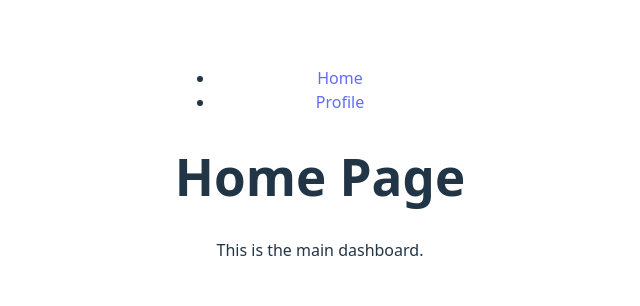
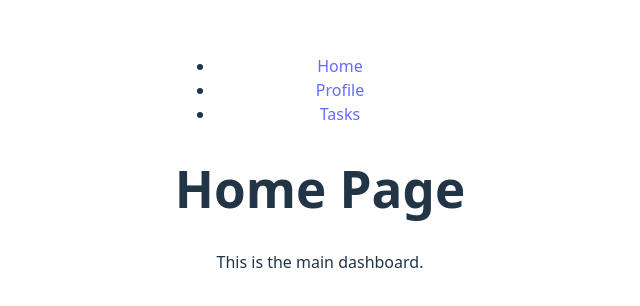
Before and after one commit to nicjia/cs35L-project, a React (Vite) app in the folder client/: page / in a window 1280 px wide. Shown: the part 236-542 px from the top of the page, without its empty margins (320-960 px from the left). Built offline with nearby package versions, Linux system fonts and the light colour scheme.

Commit message:
added route to tasks page

```diff
--- a/client/src/App.jsx
+++ b/client/src/App.jsx
@@ -5,6 +5,7 @@
 //import page components
 import Home from './pages/Home';
 import Profile from './pages/Profile';
+import Tasks from './pages/Tasks';
 
 function App() {
   return (
@@ -18,6 +19,9 @@
           <li>
             <Link to="/profile">Profile</Link>
           </li>
+          <li>
+            <Link to="/tasks">Tasks</Link>
+          </li>
         </ul>
       </nav>
 
@@ -26,6 +30,7 @@
         <Routes>
           <Route path="/" element={<Home />} />
           <Route path="/profile" element={<Profile />} />
+          <Route path="/tasks" element={<Tasks />} />
           {/* Add future routes here*/}
         </Routes>
       </main>
```
Also changed, not shown: 1 other file (tests, documents, lock files or other folders).
